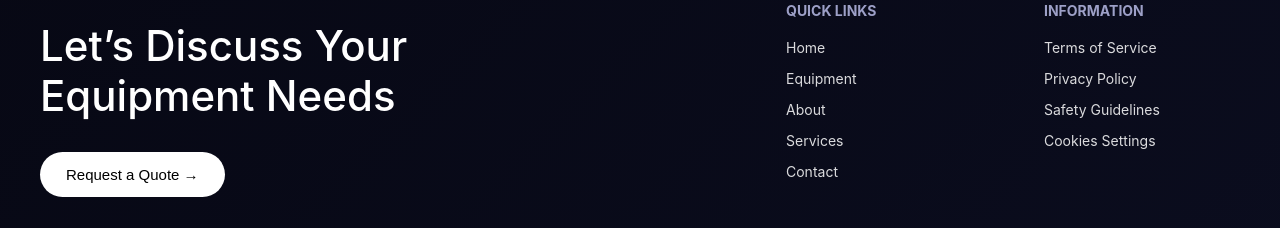
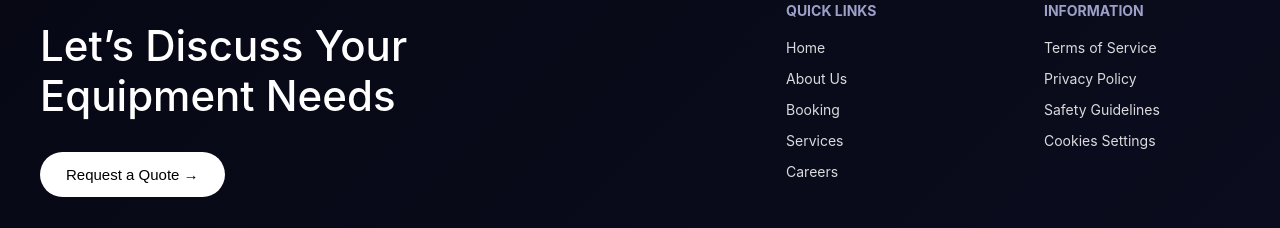
Before and after one commit to geekyneha/mach-hire-dxb, a React (Vite) app: page / in a window 1280 px wide. Shown: the part 4784-5012 px from the top of the page. Built offline with nearby package versions, Linux system fonts and the light colour scheme.

Commit message:
chore: update quick links

```diff
--- a/src/components/Footer/Footer.jsx
+++ b/src/components/Footer/Footer.jsx
@@ -13,7 +13,7 @@ const Footer = () => {
 
   const handleQuoteClick = () => {
     const message = `
-Heavy Equipment Rental (UAE)
+UAE Machinery Rentals Inquiry
 
 Hello,
 I would like to request a quotation for heavy machinery rental in the UAE.
@@ -71,17 +71,18 @@ Thank you.
               <li className={styles.linkItem} onClick={() => navigate("/")}>
                 Home
               </li>
-              <li
-                className={styles.linkItem}
-                onClick={() => navigate("/equipments")}
-              >
-                Equipment
-              </li>
+
               <li
                 className={styles.linkItem}
                 onClick={() => navigate("/about")}
               >
-                About
+                About Us
+              </li>
+              <li
+                className={styles.linkItem}
+                onClick={() => navigate("/booking")}
+              >
+                Booking
               </li>
               <li
                 className={styles.linkItem}
@@ -91,9 +92,9 @@ Thank you.
               </li>
               <li
                 className={styles.linkItem}
-                onClick={() => navigate("/contact")}
+                onClick={() => navigate("/careers")}
               >
-                Contact
+                Careers
               </li>
             </ul>
           </div>
```
